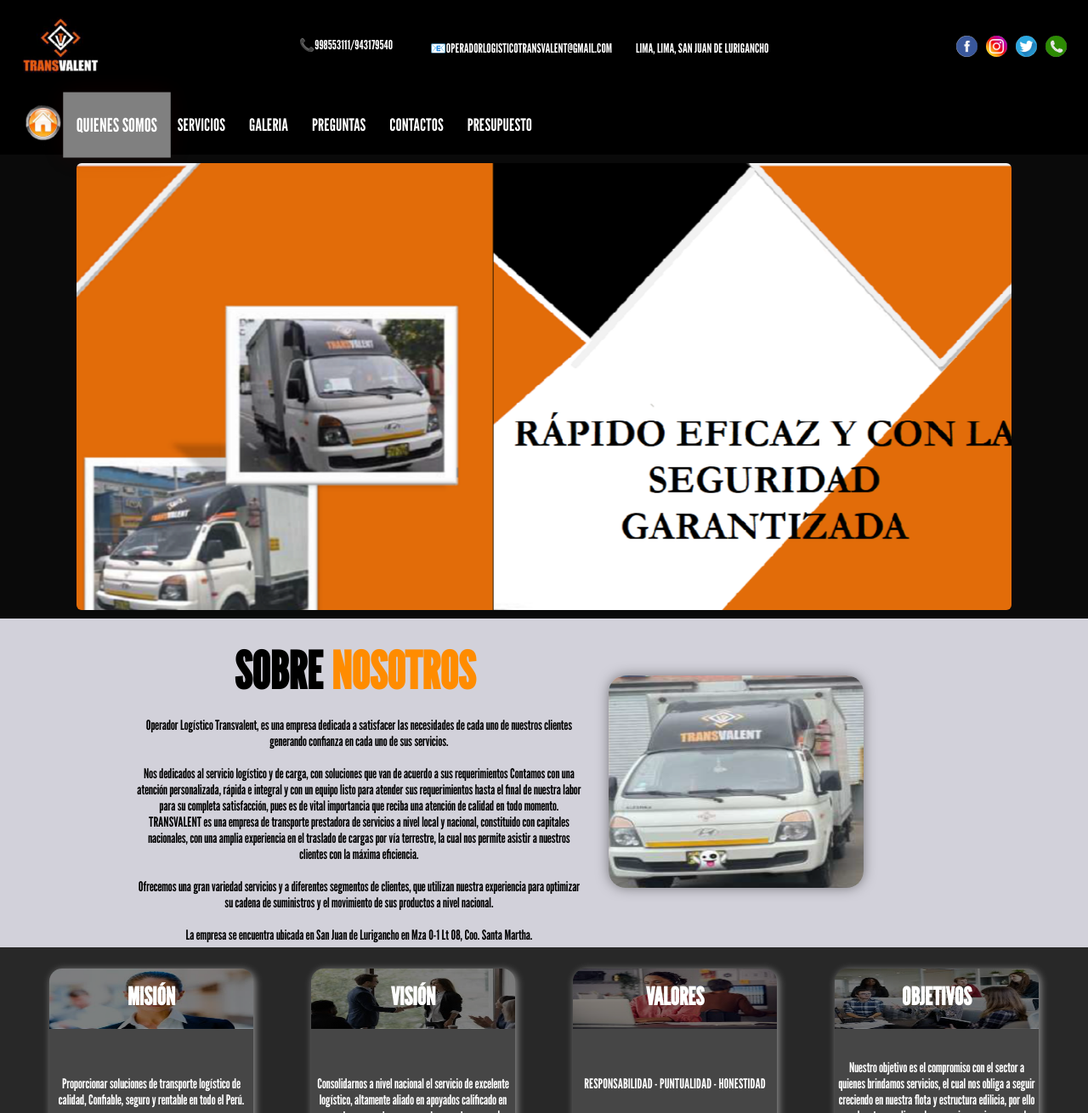
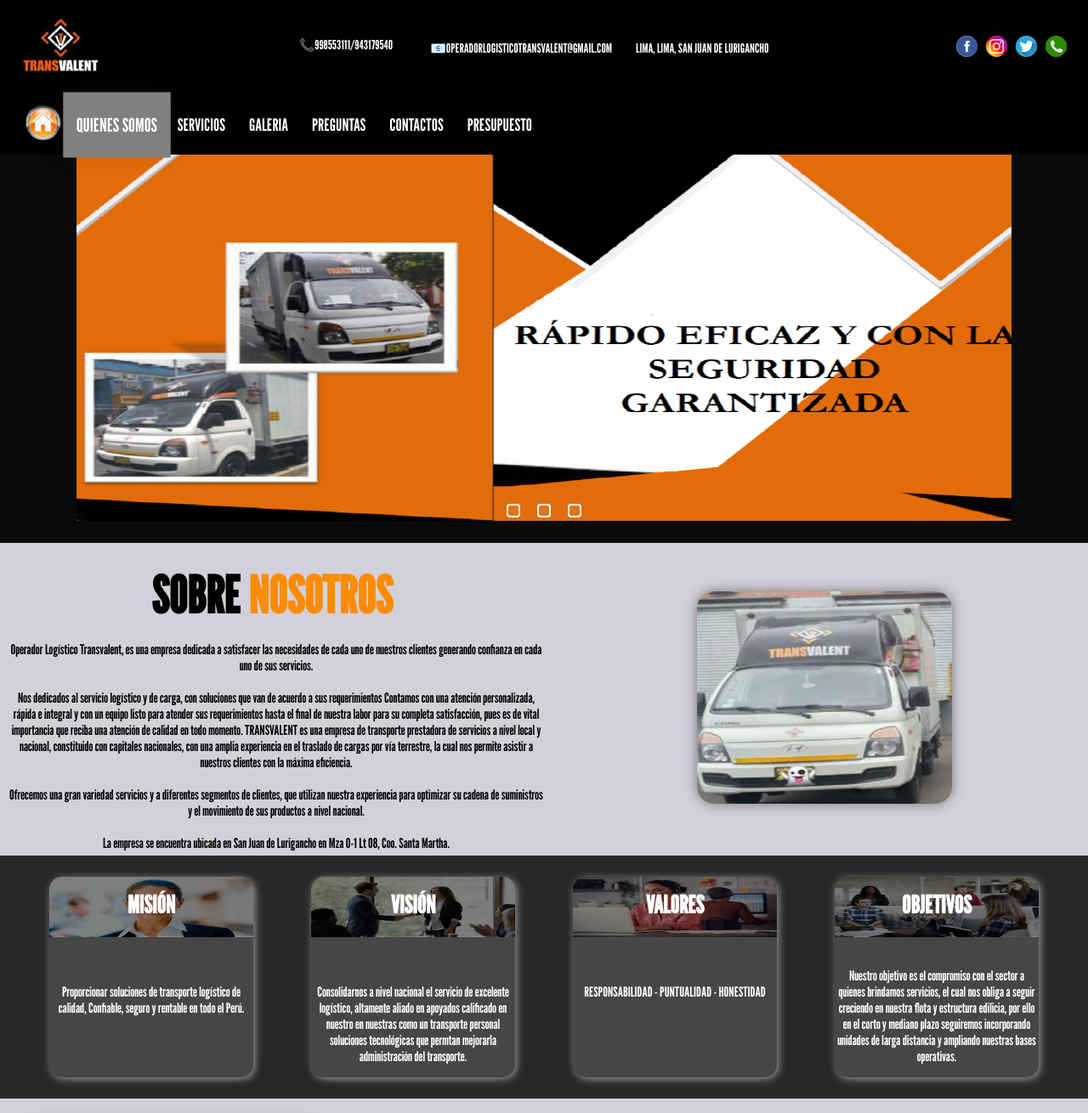
Before and after one commit to AFMANU2099/transvalent.github.io, a plain HTML site: page assets/vew/quienes_somos.html in a window 1280 px wide. Shown: the top 1310 px of the page at 85% size. Drawn offline with nearby package versions, Linux system fonts and the light colour scheme.

Commit message:
actualizacion

```diff
--- a/css/estilos.css
+++ b/css/estilos.css
@@ -296,7 +296,8 @@ nav ul li ul li a:hover{
 
 /* banner*/
 .banner{
-	height: 179px;
+	height: 150px;
+	width: 100%;
 }
 .banner .container{
 	width: 100%;
@@ -308,7 +309,7 @@ nav ul li ul li a:hover{
 .banner img{
 	object-fit: cover;
 	width: 100%;
-	height: 145px;
+	height: 100px;
 	margin-top: 10px;
 	margin-bottom: 25px;
 
@@ -323,6 +324,7 @@ nav ul li ul li a:hover{
 	padding: 10px;
 	position: relative;
 	background-color: rgb(10,10,10);
+	width: 100%;
 }
 
 
@@ -334,6 +336,7 @@ nav ul li ul li a:hover{
 	position: relative;
 	max-width: 1100px;
 	width: 100%;
+	height: 30%;
 	border-radius: 6px;
 	overflow: hidden;
 
@@ -342,7 +345,7 @@ nav ul li ul li a:hover{
 
 #banners .slide{
 	display: flex;
-	height: 510px;
+	height: 450px;
 	transform: translate3d(0,0,0);
 	transition: all 600ms;
 	animation-name: autoplay;
@@ -362,9 +365,10 @@ nav ul li ul li a:hover{
 	max-width: 100%;
 
 
-
-}
-
+}
+#banners .item-slide img{
+	height: 100%;
+}
 #banners .paginacion{
 	position: relative;
 	bottom: 20px;
@@ -402,7 +406,7 @@ nav ul li ul li a:hover{
 #banners .pag-item img{
 	display: inline-block;
 	max-width: none;
-	height: 100%;
+	height: 50%;
 	transform: scale(1);
 	opacity:0;
 	transition: all 300ms;
@@ -747,7 +751,7 @@ align-items: center;
 	#we-client .client2{
 		display: flex;
 		justify-content: space-between;
-		padding: 0 10% 0 10%;
+		padding: 0 10% 10px 10%;
 	}
 	#we-client .img-container2{
 		background-repeat: no-repeat;
@@ -887,26 +891,29 @@ footer img{
 	width: 100%;
 	text-align: center;
 	justify-content: center;
-	justify-items: center;
-	align-items: center;
-	display: grid;
+
+	align-items: center;
+	/*display: grid;
 	grid-template-columns: repeat(2,1fr);
 	grid-template-columns: 70% 20%;
+	justify-items: center;*/
 }
 #nosotros .lomejor{
-
+	width: 100%;
 	grid-gap: 1em;
 	grid-gap: 10px;
 }
 #nosotros .container{
 
-	display: grid;
-	grid-template-columns: 60% 20%;
-	grid-gap: 10px;
+
+	display:flex;
+	width: 100%;
 	align-items: center;
 	justify-content:center;
 }
-
+#nosotros .container .img{
+	width: 100%;
+}
 #nosotros .container img{
 	width: 300px;
 	height: 250px;
@@ -1551,7 +1558,7 @@ font-size: 0.7rem;
 	grid-template-columns: repeat(3,1fr);
 	gap: 30px;
 	justify-items: center;
-	padding: 40px;
+	padding: 40px 10px;
 }
 
 .galeria .example-image-link img{
```
